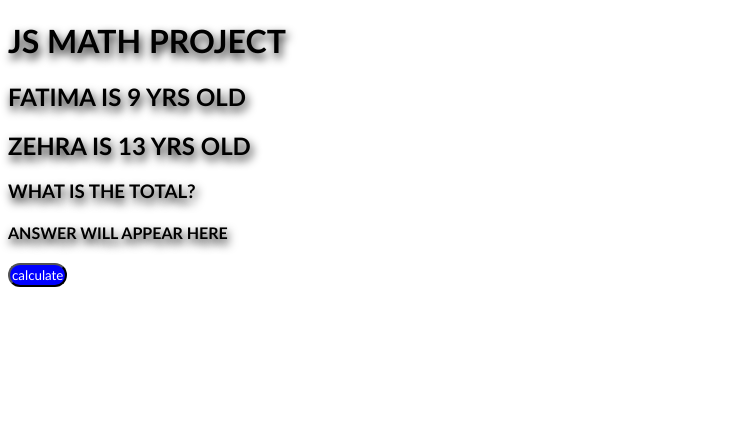
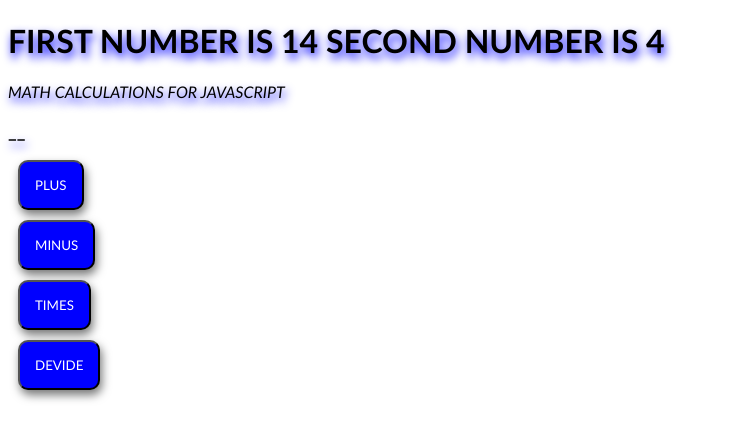
Before and after one commit to EverythingHasBSOD/1-feb, a plain HTML site: page index.html in a window 1280 px wide. Shown: the whole page, without its empty margins (0-729 px from the left). Drawn offline with Linux system fonts and the light colour scheme.

Commit message:
ubtate everything

```diff
--- /dev/null
+++ b/app.js
@@ -0,0 +1,19 @@
+let var_01 = 14
+let var_02 = 4
+let var_03_result = 0
+
+function func_plus() {
+    var_03_result = var_01 + var_02
+document.getElementById("text_res").innerHTML = var_03_result}
+
+function func_minus() {
+    var_03_result = var_01 - var_02
+document.getElementById("text_res").innerHTML = var_03_result}
+
+function func_times() {
+    var_03_result = var_01 * var_02
+document.getElementById("text_res").innerHTML = var_03_result}
+
+function func_divede() {
+    var_03_result = var_01 / var_02
+document.getElementById("text_res").innerHTML = var_03_result}
--- a/index.html
+++ b/index.html
@@ -3,31 +3,23 @@
 <head>
     <meta charset="UTF-8">
     <meta name="viewport" content="width=device-width, initial-scale=1.0">
-    <title>js_math_project</title>
+    <title>js_prj_title</title>
     <link rel="stylesheet" href="./style.css">
     <link rel="apple-touch-icon" sizes="180x180" href="./favicon_io/apple-touch-icon.png">
-<link rel="icon" type="image/png" sizes="32x32" href="./favicon_io/favicon-32x32.png">
+<link rel="icon" type="image/png" sizes="32x32" href="./favicon_io/favicon-16x16.png">
 <link rel="icon" type="image/png" sizes="16x16" href="./favicon_io/favicon-16x16.png">
 <link rel="manifest" href="./favicon_io/site.webmanifest">
 </head>
 <body>
-    <h1>JS MATH PROJECT</h1>
-    <h2>FATIMA IS 9 YRS OLD</h2>
-    <h2>ZEHRA IS 13 YRS OLD</h2>
-    <h3>WHAT IS THE TOTAL?</h3>
-    <h4>ANSWER WILL APPEAR HERE</h4>
-    <p id="j01"></p>
-    <button onclick="func_button01()">calculate</button>
+    <h1>FIRST NUMBER IS 14 SECOND NUMBER IS 4 </h1>
+    <em>MATH CALCULATIONS FOR JAVASCRIPT</em>
+    <h3 id="text_res">__</h3>
+<div>
+    <button onclick="func_plus()">PLUS</button>
+    <button onclick="func_minus()">MINUS</button>
+    <button onclick="func_times()">TIMES</button>
+    <button onclick="func_divede()">DEVIDE</button>
+</div>
 </body>
-<script>
-
-    let var_var01 = 0
-    let FATIMA = 9
-    let ZEHRA = 13
-
-    function func_button01() {
-        var_var01 = FATIMA + ZEHRA;
-        document.getElementById('j01').innerHTML = var_var01
-     }
-</script>
+<script src="./app.js"></script>
 </html>
--- a/style.css
+++ b/style.css
@@ -1,17 +1,11 @@
-html {font-family: 'Trebuchet MS', 'Lucida Sans Unicode', 'Lucida Grande', 'Lucida Sans', Arial, sans-serif ;}
+html {font-family: 'Trebuchet MS', 'Lucida Sans Unicode', 'Lucida Grande', 'Lucida Sans', Arial, sans-serif;
+    text-shadow: 2px 5px 10px blue;}
 
-h1 {text-shadow: 2px 5px 10px;}
-
-h2 {text-shadow: 2px 5px 10px;}
-
-h3 {text-shadow: 2px 5px 10px;}
-
-h4 {text-shadow: 2px 5px 10px;}
-
-p {text-shadow: 2px 5px 10px;}
-
-button {font-family: 'Trebuchet MS', 'Lucida Sans Unicode', 'Lucida Grande', 'Lucida Sans', Arial, sans-serif;
-background-color: blue;
-color: white;
-border-radius: 15px;
-padding: 2px;}
+    button {font-family: 'Trebuchet MS', 'Lucida Sans Unicode', 'Lucida Grande', 'Lucida Sans', Arial, sans-serif;
+    background-color: blue;
+    color: white;
+    box-shadow: 2px 5px 10px rgb(119, 120, 120);
+    border-radius: 10px;
+    padding: 15px;
+    margin : 10px;
+display: block;}
```
